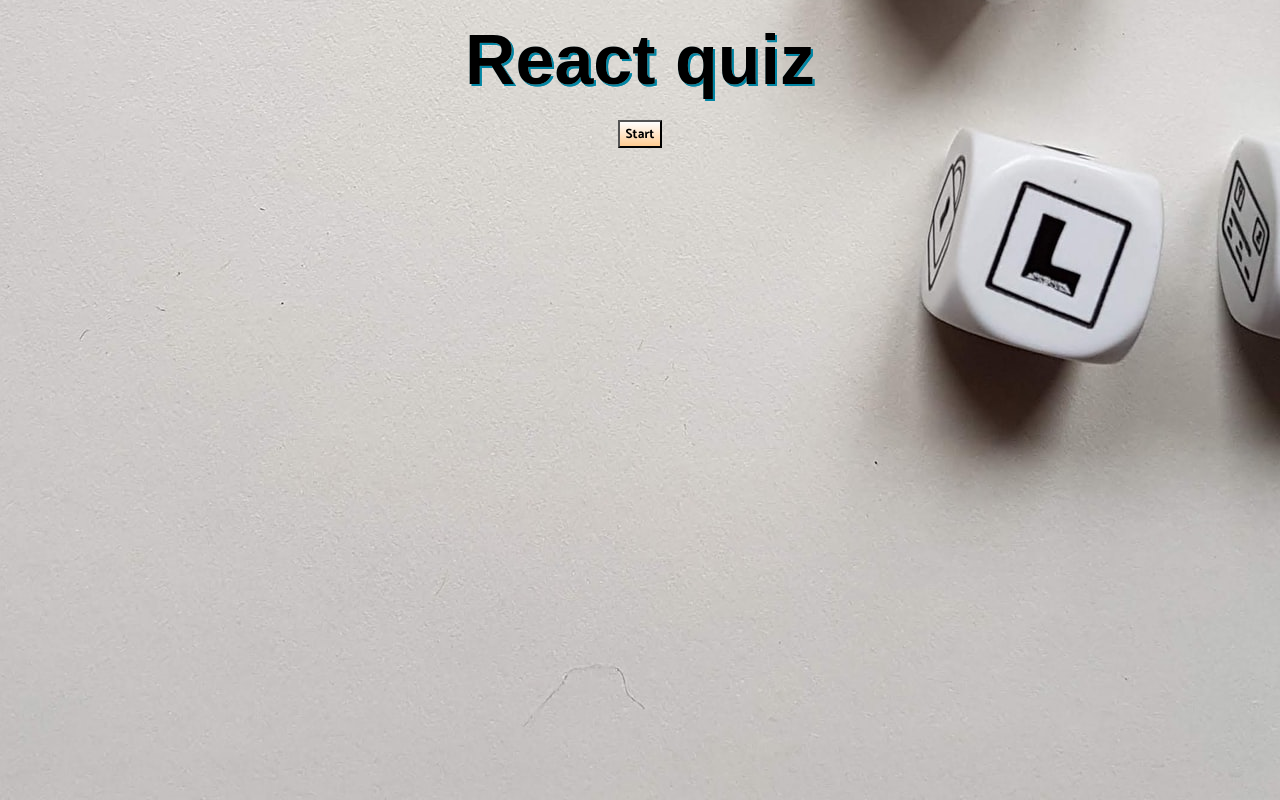
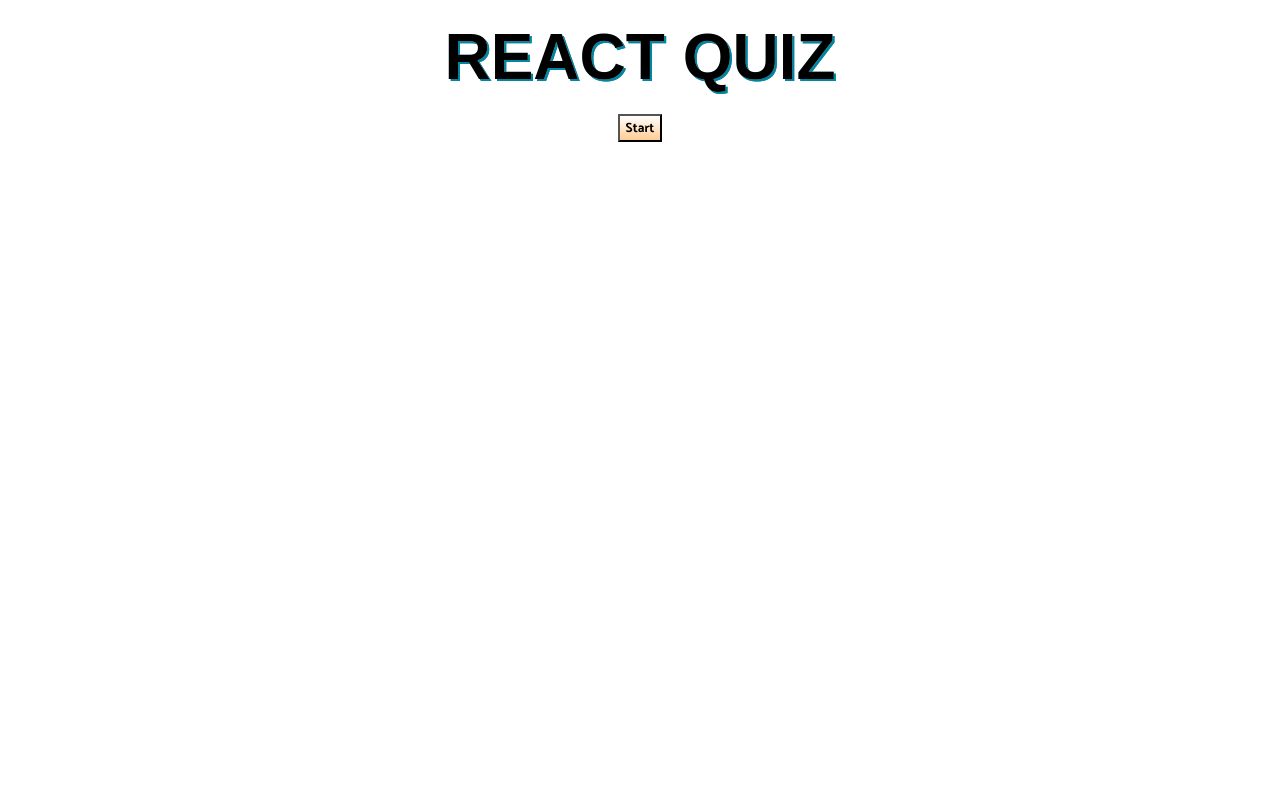
Before and after one commit to TracyZUMBU/quiz_typescript, a React (Create React App) app: page / in a window 1280 px wide. Built offline with nearby package versions, Linux system fonts and the light colour scheme.

Commit message:
changed style of the page

```diff
--- a/public/index.html
+++ b/public/index.html
@@ -29,7 +29,7 @@
   </head>
   <body>
     <noscript>You need to enable JavaScript to run this app.</noscript>
-    <div id="root"></div>
+    <div id="root" style="width: 75%;"></div>
     <!--
       This HTML file is a template.
       If you open it directly in the browser, you will see an empty page.
--- a/src/App.styles.ts
+++ b/src/App.styles.ts
@@ -4,9 +4,11 @@ import BackgroundImage from "./images/background.jpg";
 export const GlobalStyle = createGlobalStyle`
     html {
         height:100%
+        font-size:62.5%
     }
 
     body {
+        height:100vh
         background-image: url(${BackgroundImage});
         backgroundd-size: cover;
         background-position: bottom;
@@ -25,15 +27,20 @@ export const Wrapper = styled.div`
     display: flex;
     flex-direction: column;
     align-items:center;
+    width:100%;
+    height:100%;
+    position:relative;
 
     > p {
-        color: #fff
+        color: #1d1e18;
     }
 
     .score {
-        color: #fff
+        color: #fff;
         font-size: 2rem;
         margin: 0;
+        position: absolute;
+        top: 20%;
     }
 
     h1 {
@@ -46,9 +53,10 @@ export const Wrapper = styled.div`
         --moz-background-clip:text;
         --moz-text-fill-color: transparent;
         filter: drop-shadow(2px 2px #0085a3);
-        font-size: 70px;
+        font-size: 4rem;
         text-align:center;
         margin: 20px;
+        text-transform: uppercase;
     }
 
     .start, .next {
--- a/src/components/QuestionCard.styles.ts
+++ b/src/components/QuestionCard.styles.ts
@@ -1,13 +1,19 @@
 import styled from 'styled-components';
 
 export const Wrapper = styled.div`
-  max-width: 1100px;
-  background: #ebfeff;
+  max-width: 100%;
+  background: transparent;
   border-radius: 10px;
-  border: 2px solid #0085a3;
+  border: 2px solid #6b8f71;
   padding: 20px;
   box-shadow: 0px 5px 10px rgba(0, 0, 0, 0.25);
   text-align: center;
+  width: 75%;
+  position: absolute;
+  top: 50%;
+  transform: translate(-50%,-50%);
+  left: 50%;
+
   p {
     font-size: 1rem;
   }
```
